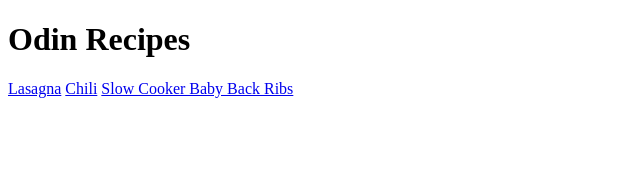
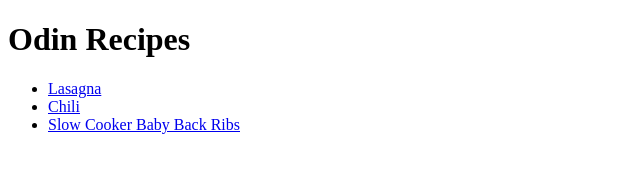
Before and after one commit to f-GC/odin-recipes, a plain HTML site: page index.html in a window 1280 px wide. Shown: the whole page, without its empty margins (0-640 px from the left). Drawn offline with Linux system fonts and the light colour scheme.

Commit message:
Add an unordered list so recipes don't share a line

```diff
--- a/index.html
+++ b/index.html
@@ -6,8 +6,10 @@
     </head>
     <body>
         <h1>Odin Recipes</h1>
-        <a href="./recipes/lasagna.html">Lasagna</a>
-        <a href="./recipes/chili.html">Chili</a>
-        <a href="./recipes/ribs.html">Slow Cooker Baby Back Ribs</a>
+        <ul>
+            <li><a href="./recipes/lasagna.html">Lasagna</a></li>
+            <li><a href="./recipes/chili.html">Chili</a></li>
+            <li><a href="./recipes/ribs.html">Slow Cooker Baby Back Ribs</a></li>
+        </ul>
     </body>
 </html>
```
